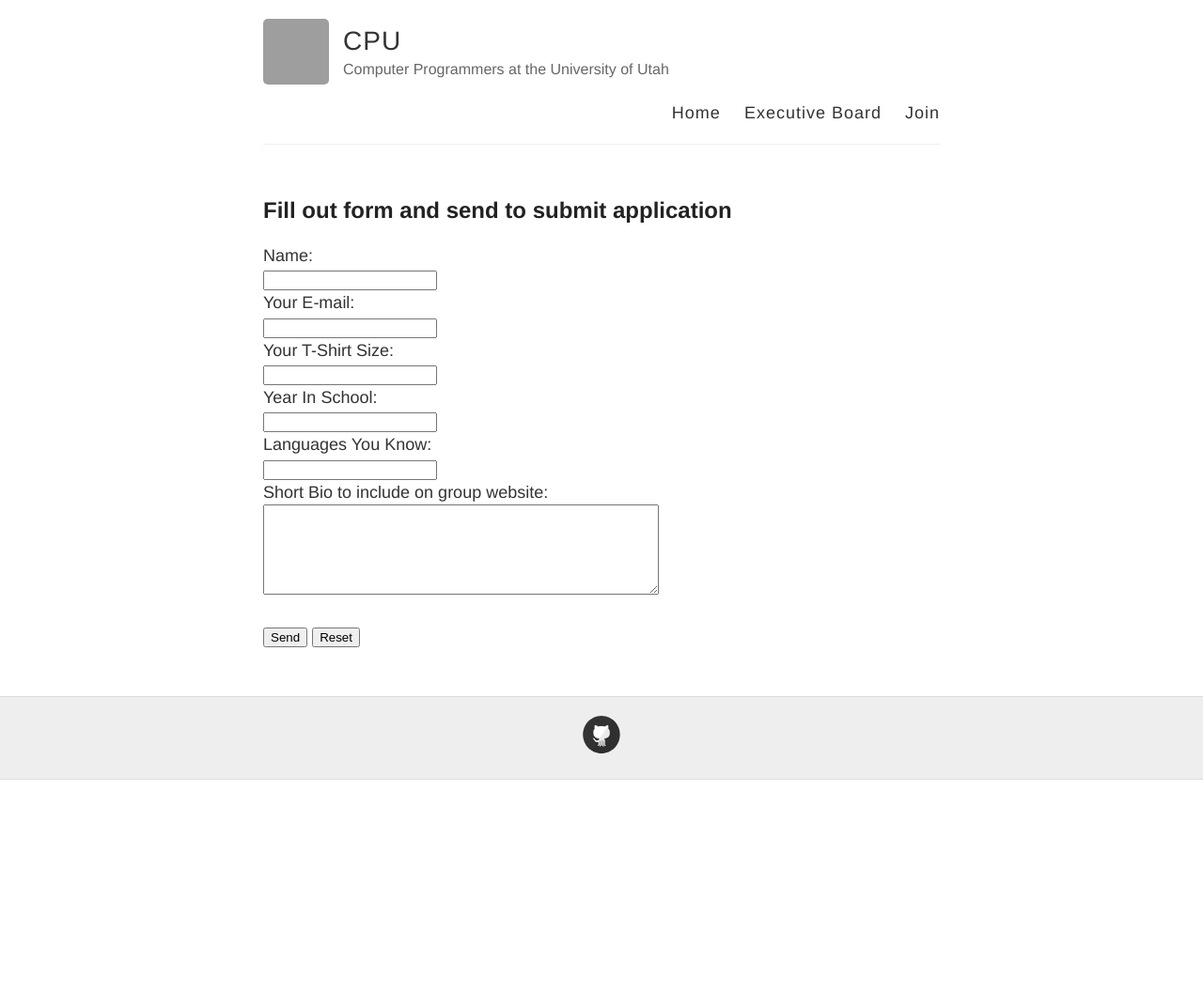
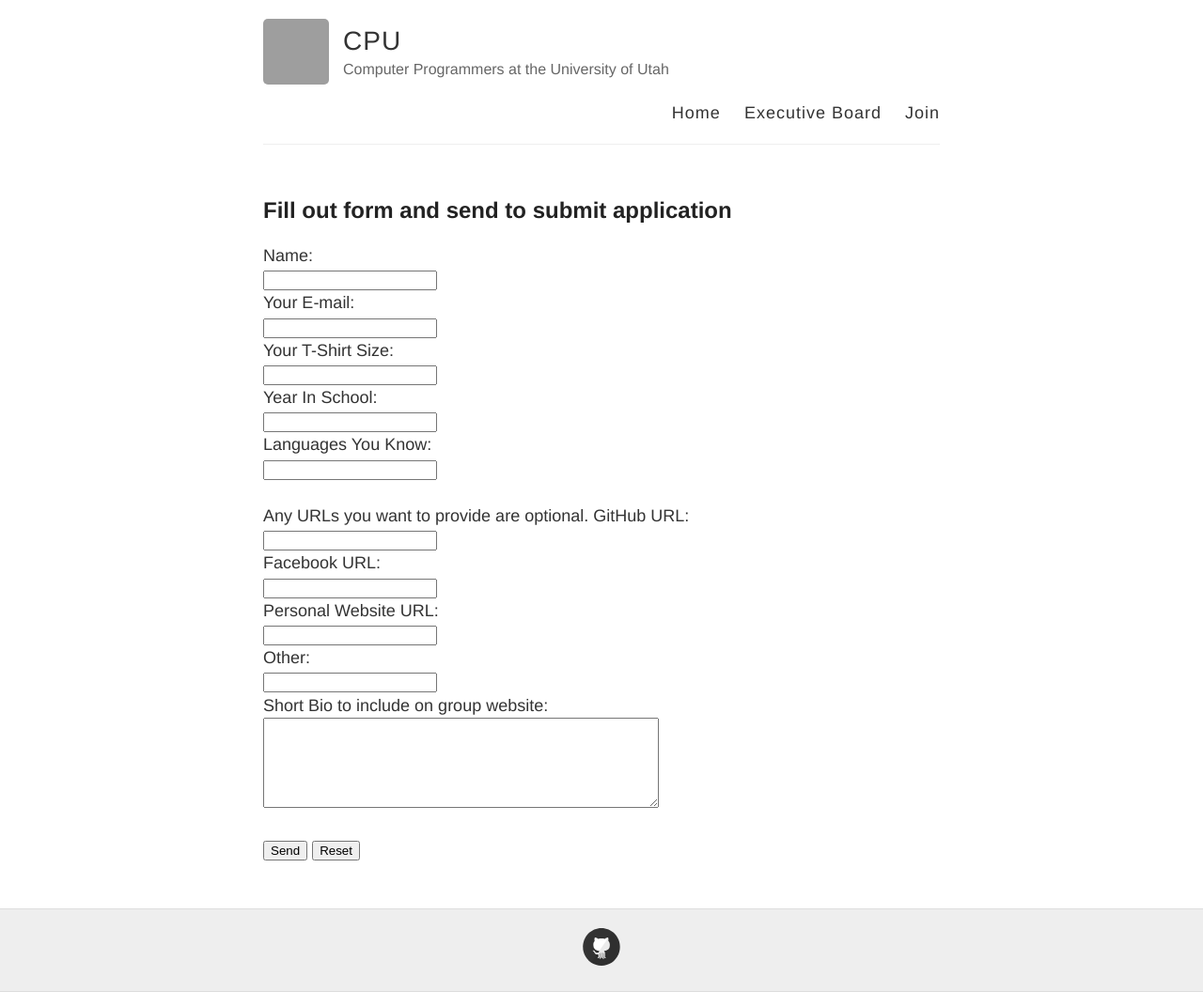
Before and after one commit to joshcally/cpuofu.github.io, a Jekyll site: the page built from join.html, in a window 1280 px wide. Shown: the whole page at 94% size. Built offline with Jekyll 4.4.1, drawn with Linux system fonts in a browser that asks for light colours; Markdown is read by kramdown in place of the engine named in the settings; before the commit the page ends 900 px from its top, so only the background shows below that; grey boxes are pictures that could not be loaded.

Commit message:
URLs to include

```diff
--- a/join.html
+++ b/join.html
@@ -16,7 +16,18 @@ Name:<br>
   Year In School:<br>
   <input type="text" name="year"><br>
   Languages You Know:<br>
-  <input type="text" name="languages"><br>
+  <input type="text" name="languages"><br><br>
+
+  Any URLs you want to provide are optional.
+
+  GitHub URL:<br>
+  <input type="text" name="github"><br>
+  Facebook URL:<br>
+  <input type="text" name="github"><br>
+  Personal Website URL:<br>
+  <input type="text" name="github"><br>
+  Other:<br>
+  <input type="text" name="github"><br>
 </form>
 Short Bio to include on group website:<br>
 <textarea rows="6" cols="50" name="comment" form="joinform"></textarea><br><br>
```
